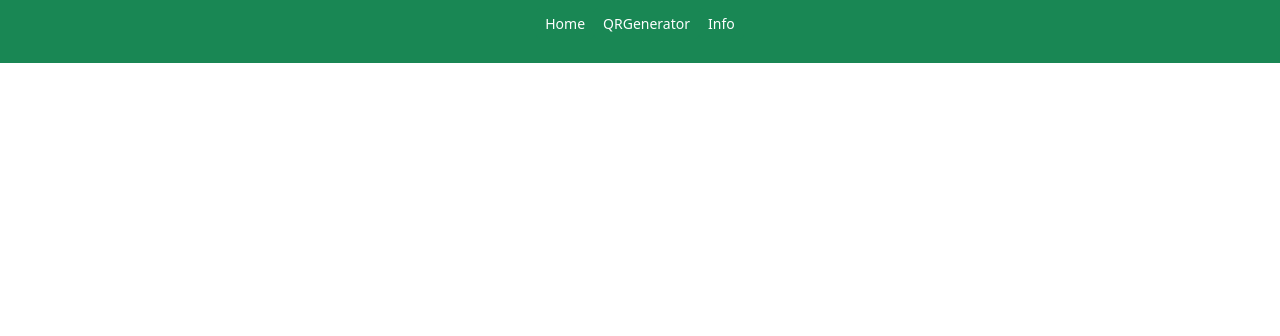
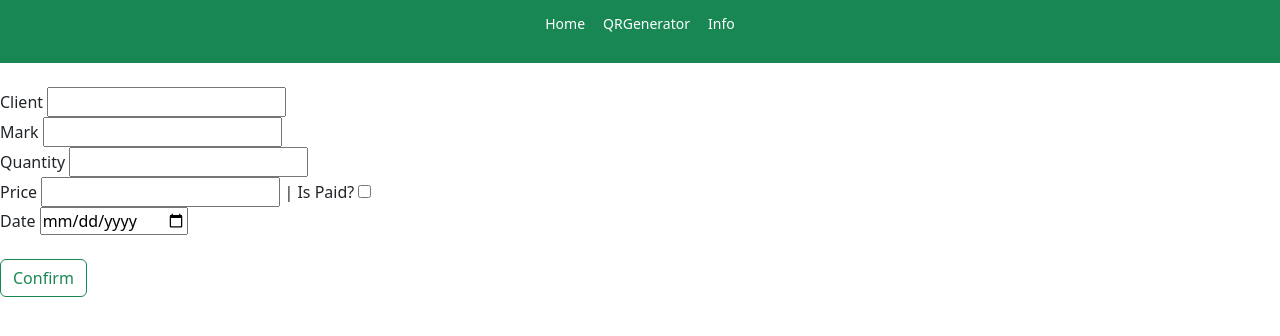
Before and after one commit to Asomiddinov/CRM, a Flask app: page /mine in a window 1280 px wide. Shown: the top 336 px of the page. Run offline with Flask 2, Linux system fonts and the light colour scheme.

Commit message:
Forms created successfully

```diff
--- a/application/forms.py
+++ b/application/forms.py
@@ -1,4 +1,4 @@
-from wtforms import StringField, SubmitField, IntegerField
+from wtforms import StringField, SubmitField, IntegerField, BooleanField
 from wtforms.fields import DateField
 from flask_wtf import FlaskForm
 from wtforms.validators import DataRequired, Length
@@ -17,5 +17,7 @@ class Mine(FlaskForm):
                            DataRequired(), Length(min=3, max=500)])
     mark = StringField("Mark", validators=[
                        DataRequired(), Length(min=3, max=100)])
-    paid = IntegerField("Paid", validators=[DataRequired()])
-    date = DateField("Date", format="%d-%m-%Y")
+    price = IntegerField("Price", validators=[DataRequired()])
+    paid = BooleanField("Is Paid?", validators=[DataRequired()])
+    date = DateField("Date")
+    submit = SubmitField("Confirm")
--- a/application/routes.py
+++ b/application/routes.py
@@ -37,13 +37,4 @@ def generator():
 @app.route("/mine", methods=["GET", "POST"])
 def mine():
     form = Mine()
-    if request.method == "POST":
-        if form.validate_on_submit():
-            client = form.client.data
-            quantity = form.quantity.data
-            mark = form.mark.data
-            paid = form.paid.data
-            return render_template("act.html", form=form, client=client, quantity=quantity, mark=mark, paid=paid)
-    else:
-        flash("No post created for this code!", "error")
-        return render_template("index.html")
+    return render_template("act.html", form=form)
--- a/application/templates/act.html
+++ b/application/templates/act.html
@@ -1,6 +1,7 @@
 {% extends 'layout.html' %}
 {% block content %}
-
+<br>
+<form method="POST" action="" novalidate>
     {% with messages = get_flashed_messages(with_categories=true) %}
     {% if messages %}
     <ul class=flashes>
@@ -12,8 +13,16 @@
     {% endwith %}
     {{ form.csrf_token() }}
     {{ form.client.label }}
-{{ form.client() }}
+    {{ form.client() }} <br>
+    {{ form.mark.label }}
+    {{ form.mark() }} <br>
+    {{ form.quantity.label }}
+    {{ form.quantity() }} <br>
+    {{ form.price.label }}
+    {{ form.price() }} | {{ form.paid.label }} {{ form.paid() }}<br>
     {{ form.date.label }}
     {{ form.date() }}
+    <br><br>
     {{ form.submit(class="btn btn-outline-success") }}
+</form>
 {% endblock %}
```
Lines whose indentation alone changed are shown as unchanged.
